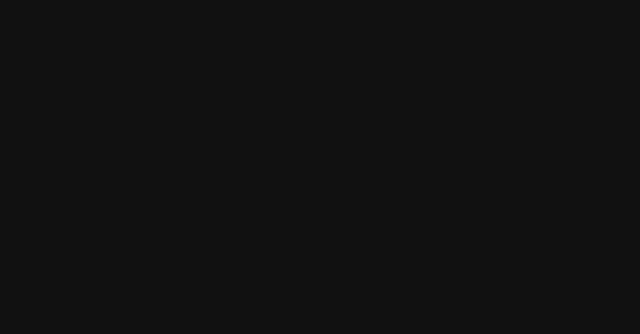
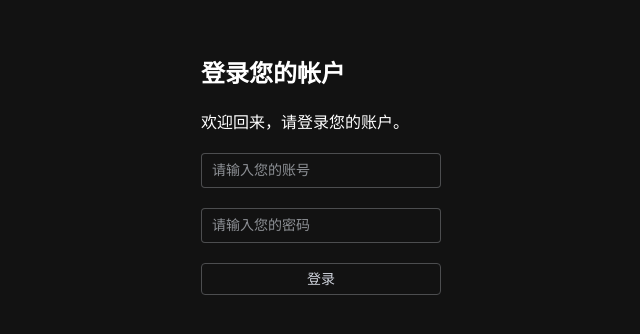
Before and after one commit to MrXzro/Xzro-Market, a Vue app in the folder admin-front/: page /login in a window 1280 px wide. Before the commit this address had no page. Shown: the part 176-510 px from the top of the page, without its empty margins (319-959 px from the left). Built offline with nearby package versions, Linux system fonts and the light colour scheme.

Commit message:
新增登录页

```diff
--- a/admin-front/src/router/index.js
+++ b/admin-front/src/router/index.js
@@ -10,6 +10,7 @@
 import CustomerHome from '@/views/user/CustomerHome.vue'
 import ShopView from '@/views/user/ShopView.vue'
 import CustomerOrdersView from '@/views/user/CustomerOrdersView.vue'
+import CustomerLoginView from '@/views/user/CustomerLoginView.vue'
 const router = createRouter({
   history: createWebHistory(import.meta.env.BASE_URL),
   routes: [
@@ -24,7 +25,7 @@
         component:ShopView
       },{
         path:"/order",
-        name:"",
+        name:"customerOrder",
         component:CustomerOrdersView
       }]
     },
@@ -53,6 +54,10 @@
         name:'orders',
         component:OrdersView
       }]
+    },{
+      path:"/login",
+      name:"custoemrLogin",
+      component:CustomerLoginView
     }
   ]
 })
--- /dev/null
+++ b/admin-front/src/views/user/CustomerLoginView.vue
@@ -0,0 +1,61 @@
+<template>
+  <div class="common-layout">
+    <el-container>
+      <!-- <el-header>Header</el-header> -->
+      <el-main class="centered">
+        <div>
+          <el-row style="margin-bottom: 20px">
+            <h1>登录您的帐户</h1>
+          </el-row>
+          <el-row style="margin-bottom: 20px">
+            <span>欢迎回来，请登录您的账户。</span>
+          </el-row>
+          <el-row style="margin-bottom: 20px">
+            <el-input
+              v-model="username"
+              style="height: 35px; width: 240px"
+              placeholder="请输入您的账号"
+            />
+          </el-row>
+          <el-row style="margin-bottom: 20px">
+            <el-input
+              v-model="password"
+              type="password"
+              style="height: 35px; width: 240px"
+              placeholder="请输入您的密码"
+            />
+          </el-row>
+          <el-row>
+            <el-col :span="7">
+              <el-button style="width: 240px" type="">登录</el-button>
+            </el-col>
+          </el-row>
+        </div>
+      </el-main>
+      <!-- <el-footer>Footer</el-footer> -->
+    </el-container>
+  </div>
+</template>
+<script setup>
+import { ref } from 'vue';
+
+const username = ref("")
+const password = ref("")
+</script>
+<style>
+.common-layout {
+  height: 100vh; /* 全屏高度 */
+  display: flex;
+  justify-content: center; /* 水平居中 */
+  align-items: center; /* 垂直居中 */
+  /* 使用 transform 让 div 向上偏移 */
+  transform: translateY(-50px); /* 控制偏移量，向上偏移50px */
+}
+
+.centered {
+  display: flex;
+  flex-direction: column;
+  justify-content: center;
+  align-items: center;
+}
+</style>
```
